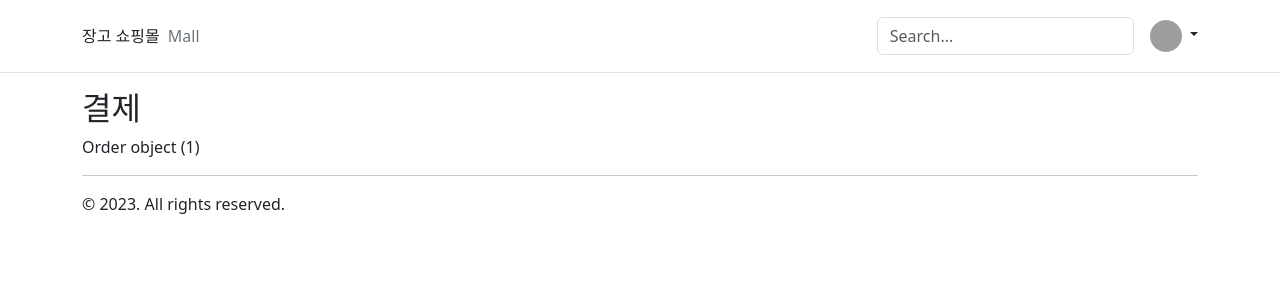
After one commit to sc303030/mypay, a Django app: page /mall/orders/1/pay/ in a window 1280 px wide. The commit adds this page. Shown: the top 300 px of the page. Run offline with Django 4.2, Linux system fonts and the light colour scheme; a user stored in the database is signed in; tables that the repository leaves empty hold one stand-in row (values such as "Sample post"); some libraries are stand-ins or nearby versions; grey boxes are pictures that could not be loaded.

Commit message:
23.05.15 | add order_pay, order_new

```diff
--- a/mall/models.py
+++ b/mall/models.py
@@ -1,8 +1,9 @@
+from typing import List
 from uuid import uuid4
 
 from django.core.validators import MinValueValidator
 from django.db import models
-from django.db.models import UniqueConstraint
+from django.db.models import UniqueConstraint, QuerySet
 from model_utils.models import TimeStampedModel
 from accounts.models import User
 
@@ -58,6 +59,10 @@ class CartProduct(models.Model):
     def __str__(self):
         return f"<{self.pk}> {self.product.name} - {self.quantity}"
 
+    @property
+    def amount(self):
+        return self.product.price * self.quantity
+
     class Meta:
         verbose_name_plural = verbose_name = "장바구니 상품"
         constraints = [
@@ -87,6 +92,28 @@ class Order(TimeStampedModel):
     )
     product_set = models.ManyToManyField(Product, through="OrderedProduct", blank=False)
 
+    @classmethod
+    def create_from_cart(
+        cls, user: User, cart_product_qs: QuerySet[CartProduct]
+    ) -> "Order":
+        cart_product_list: List[CartProduct] = list(cart_product_qs)
+        total_amount = sum(cart_product.amount for cart_product in cart_product_list)
+        order = cls.objects.create(user=user, total_amount=total_amount)
+
+        ordered_product_list = []
+        for cart_product in cart_product_list:
+            product = cart_product.product
+            ordered_product = OrderedProduct(
+                order=order,
+                product=product,
+                name=product.name,
+                price=product.price,
+                quantity=cart_product.quantity,
+            )
+            ordered_product_list.append(ordered_product)
+        OrderedProduct.objects.bulk_create(ordered_product_list)
+        return order
+
 
 class OrderedProduct(TimeStampedModel):
     order = models.ForeignKey(Order, on_delete=models.CASCADE, db_constraint=False)
--- a/mall/templates/mall/cart_detail.html
+++ b/mall/templates/mall/cart_detail.html
@@ -34,7 +34,7 @@
     </form>
 
     <div class="text-end">
-        <a href="#" class="btn btn-primary">주문하기</a>
+        <a href="{% url 'order_new' %}" class="btn btn-primary">주문하기</a>
     </div>
 
 {% endblock %}
--- /dev/null
+++ b/mall/templates/mall/order_pay.html
@@ -0,0 +1,6 @@
+{% extends 'mall/base.html' %}
+{% block  content %}
+    <h2>결제</h2>
+
+    {{ order }}
+{% endblock %}
--- a/mall/urls.py
+++ b/mall/urls.py
@@ -5,4 +5,6 @@ urlpatterns = [
     path("", views.product_list, name="product_list"),
     path("cart/", views.cart_detail, name="cart_detail"),
     path("cart/<int:product_pk>/add/", views.add_to_cart, name="add_to_cart"),
+    path("orders/new/", views.order_new, name="order_new"),
+    path("orders/<int:pk>/pay/", views.order_pay, name="order_pay"),
 ]
--- a/mall/views.py
+++ b/mall/views.py
@@ -7,7 +7,7 @@ from django.views.decorators.http import require_POST
 from django.views.generic import ListView
 
 from mall.forms import CartProductForm
-from mall.models import Product, CartProduct
+from mall.models import Product, CartProduct, Order
 
 
 class ProductListView(ListView):
@@ -67,3 +67,18 @@ def add_to_cart(request, product_pk):
         cart_product.save()
 
     return HttpResponse("ok")
+
+
+@login_required
+def order_new(request):
+    cart_product_qs = CartProduct.objects.filter(user=request.user)
+    order = Order.create_from_cart(request.user, cart_product_qs)
+    cart_product_qs.delete()
+    return redirect("order_pay", order.pk)
+
+
+@login_required
+def order_pay(request, pk):
+    order = get_object_or_404(Order, pk=pk, user=request.user)
+    messages.warning(request, "구현 예정")
+    return render(request, "mall/order_pay.html", {"order": order})
```
